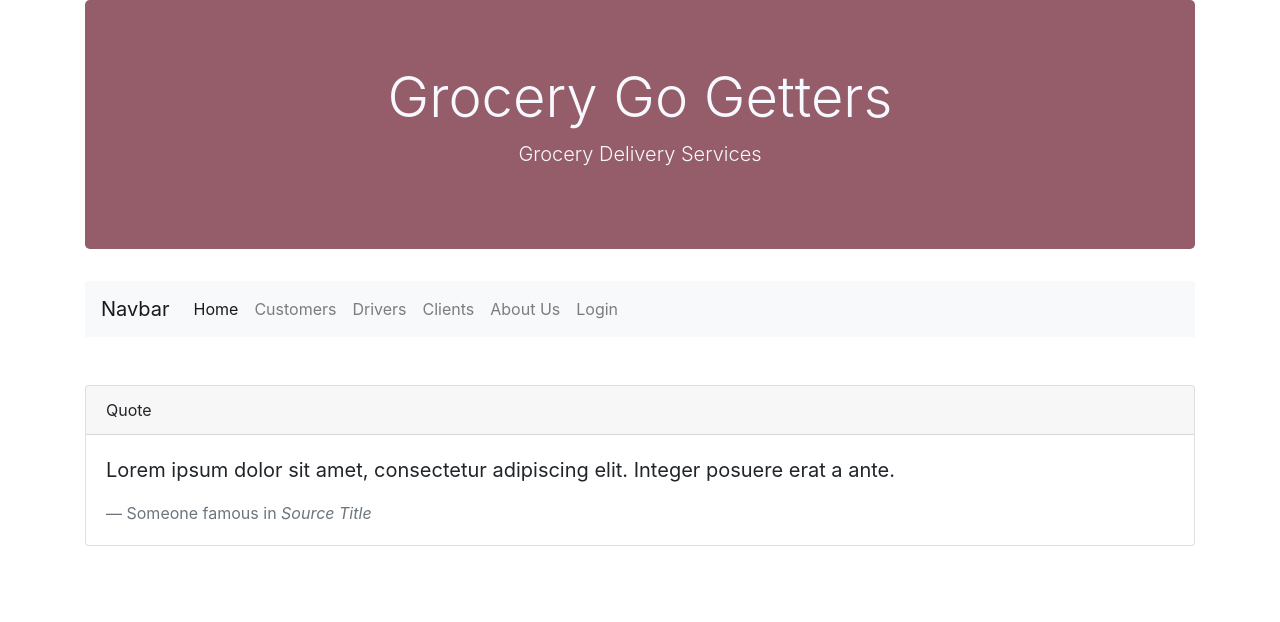
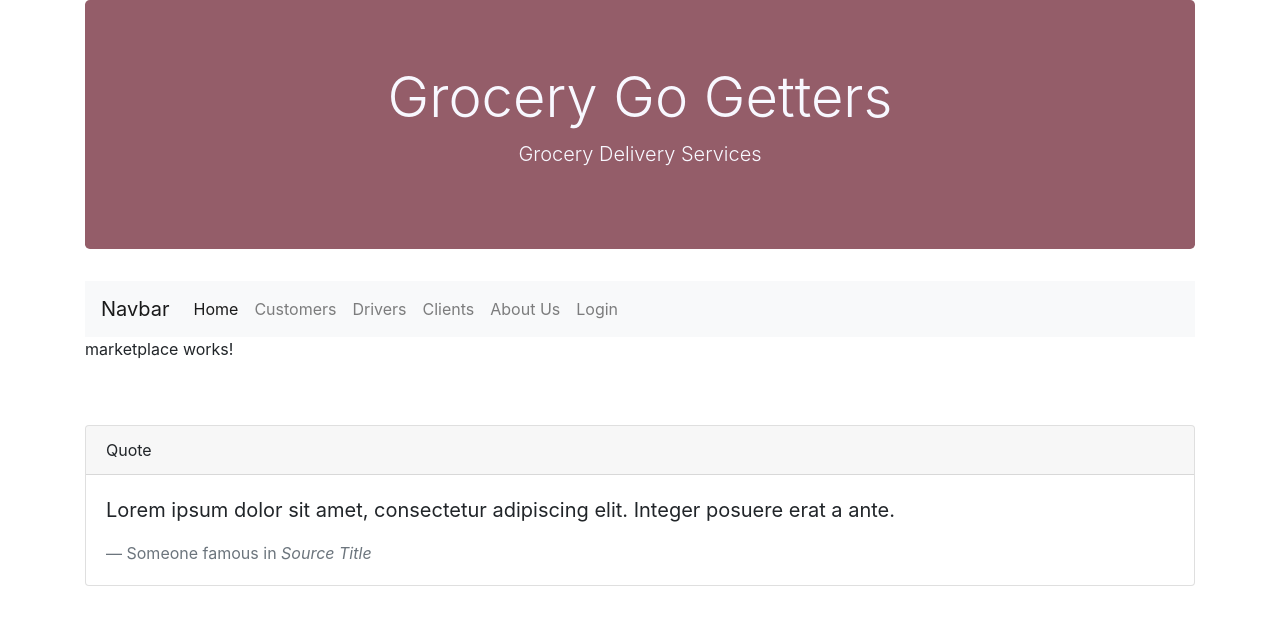
Before and after one commit to esmarcelo/GroceryGoGetters, an Angular app in the folder Grocery/: page /marketplace in a window 1280 px wide. Before the commit this address led to /. Shown: the top 622 px of the page. Built offline with nearby package versions, Linux system fonts and the light colour scheme.

Commit message:
first update to master

```diff
--- a/Grocery/src/app/customers/customers.component.html
+++ b/Grocery/src/app/customers/customers.component.html
@@ -21,10 +21,10 @@
       <small class="text-muted">Last updated 3 mins ago</small>
     </div>
   </div>
-  <div class="card">
-    <img class="card-img-top" src=".../100px180/" alt="Card image cap">
+  <div class="card" [routerLink]="['/marketplace']">
+    <img class="card-img-top" src="../../assets/store-line.svg" alt="Card image cap">
     <div class="card-body">
-      <h5 class="card-title">Card title</h5>
+      <h5 class="card-title">Marketplace</h5>
       <p class="card-text">This is a wider card with supporting text below as a natural lead-in to additional content. This card has even longer content than the first to show that equal height action.</p>
     </div>
     <div class="card-footer">
--- /dev/null
+++ b/Grocery/src/app/marketplace/marketplace.component.html
@@ -0,0 +1,3 @@
+<p>
+  marketplace works!
+</p>
--- /dev/null
+++ b/Grocery/src/app/marketplace/marketplace.component.ts
@@ -0,0 +1,15 @@
+import { Component, OnInit } from '@angular/core';
+
+@Component({
+  selector: 'app-marketplace',
+  templateUrl: './marketplace.component.html',
+  styleUrls: ['./marketplace.component.css']
+})
+export class MarketplaceComponent implements OnInit {
+
+  constructor() { }
+
+  ngOnInit() {
+  }
+
+}
```
Also changed, not shown: Grocery/src/app/app.module.ts (+5 -2 lines), Grocery/src/app/marketplace/marketplace.component.css (added), Grocery/src/assets/store-line.svg (added), 1 other file (tests, documents, lock files or other folders).
